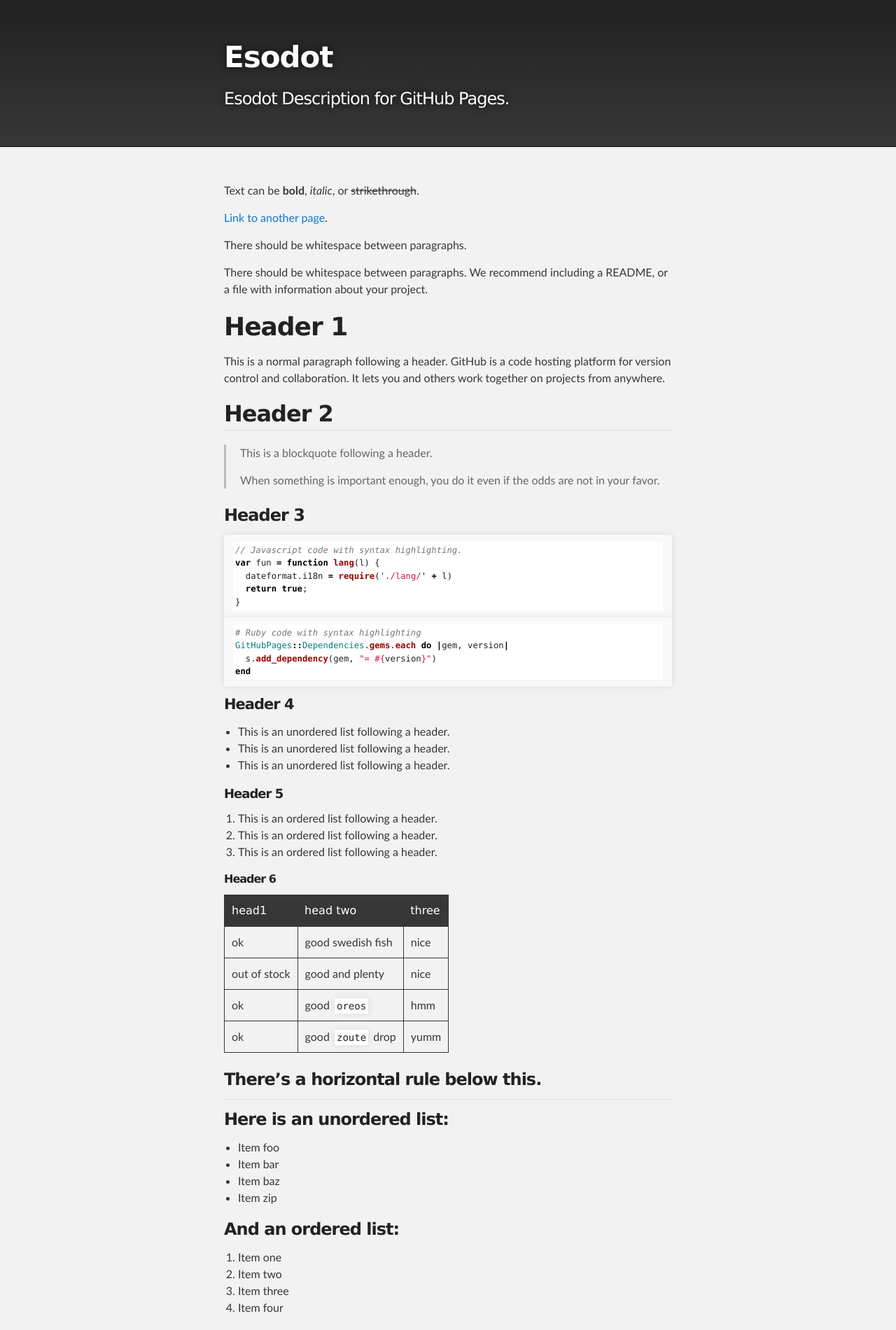
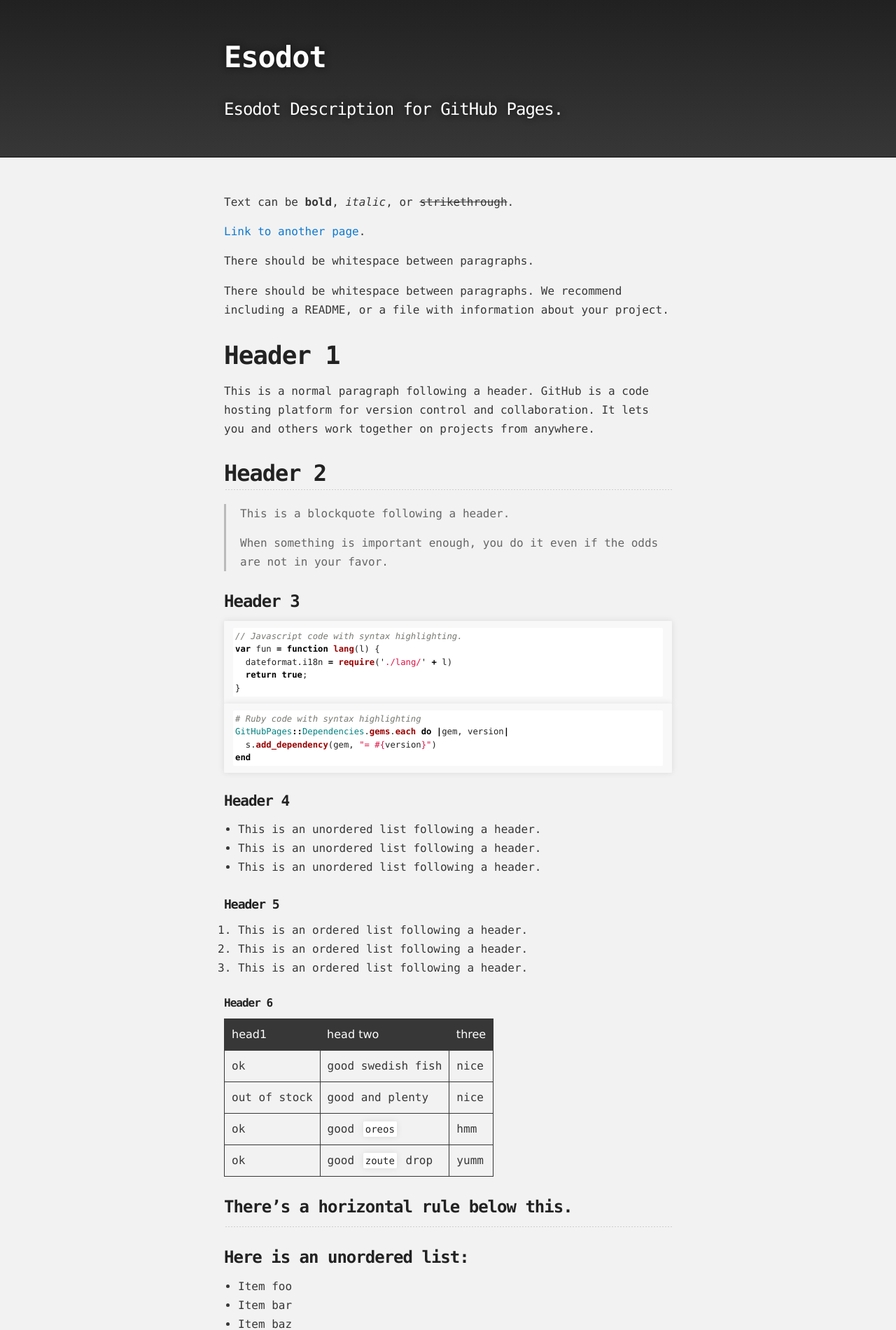
Before and after one commit to esodot/github.io, a Jekyll site: the page built from index.md, in a window 1280 px wide. Shown: the top 1900 px of the page at 70% size. Built offline with Jekyll 4.4.1, drawn with Linux system fonts in a browser that asks for light colours.

Commit message:
style changes

```diff
--- a/assets/css/style.scss
+++ b/assets/css/style.scss
@@ -6,3 +6,24 @@
 #forkme_banner {
   visibility: hidden;
 }
+
+body, h1, h2, h3, h4, h5, h6 {
+  font-family: "Lucida Console", Monaco, monospace
+}
+
+h1, h2, h3, h4, h5, h6 {
+  margin: 25px 0 10px 0;
+}
+
+p, li {
+  line-height: 1.7
+}
+
+details {
+  margin-bottom: 15px
+}
+
+summary {
+  margin-bottom: 5px;
+  color: #0F79D0
+}
```
